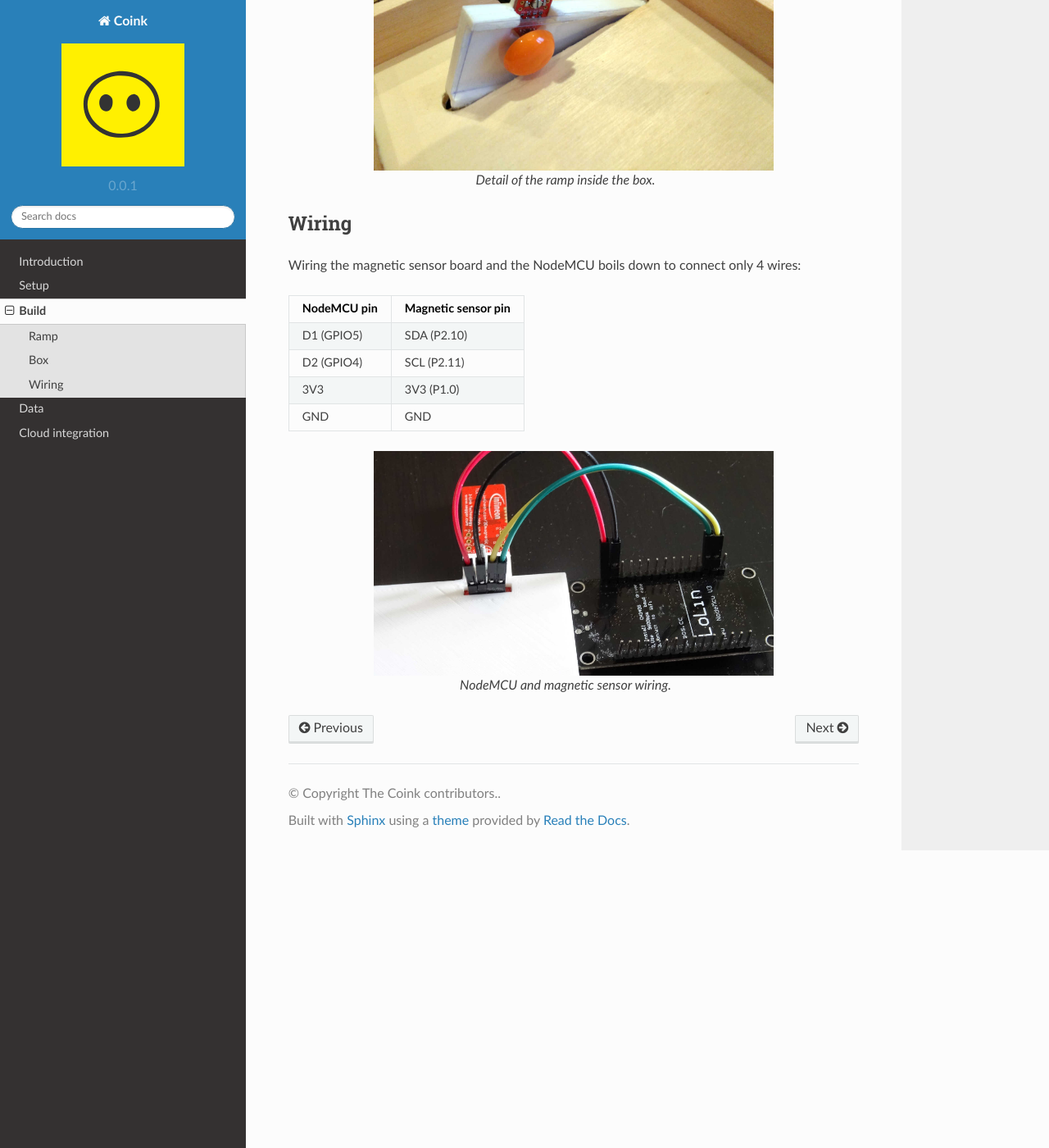
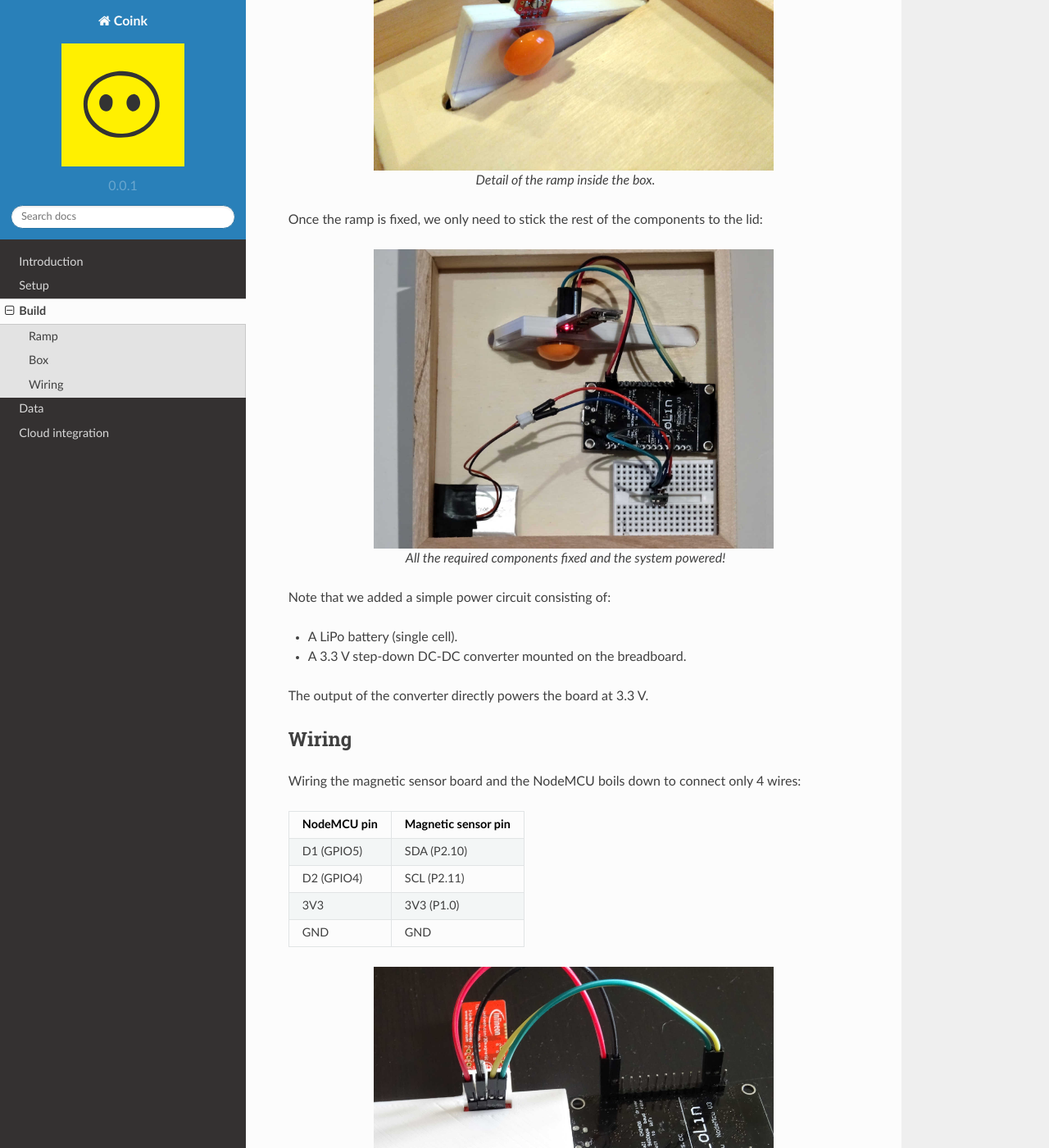
Before and after one commit to CojoCompany/coink, a Sphinx documentation site: the page built from docs/source/build.rst, in a window 1280 px wide and 1400 px high, scrolled down 2767 px. Shown: the whole window at 82% size. Built offline with Sphinx 7.4.7 and the Read the Docs theme 2.0.0, drawn with Linux system fonts in a browser that asks for light colours.

Commit message:
Add documentation on how to finish build

```diff
--- a/docs/source/build.rst
+++ b/docs/source/build.rst
@@ -77,6 +77,22 @@ both fit inside the box before glueing the ramp!
 
    Detail of the ramp inside the box.
 
+Once the ramp is fixed, we only need to stick the rest of the components to the
+lid:
+
+.. figure:: figures/coink_build_inside.jpg
+   :width: 70%
+   :align: center
+
+   All the required components fixed and the system powered!
+
+Note that we added a simple power circuit consisting of:
+
+- A LiPo battery (single cell).
+- A 3.3 V step-down DC-DC converter mounted on the breadboard.
+
+The output of the converter directly powers the board at 3.3 V.
+
 
 .. index:: wiring
 
```
Also changed, not shown: docs/source/figures/coink_build_inside.jpg (added).
